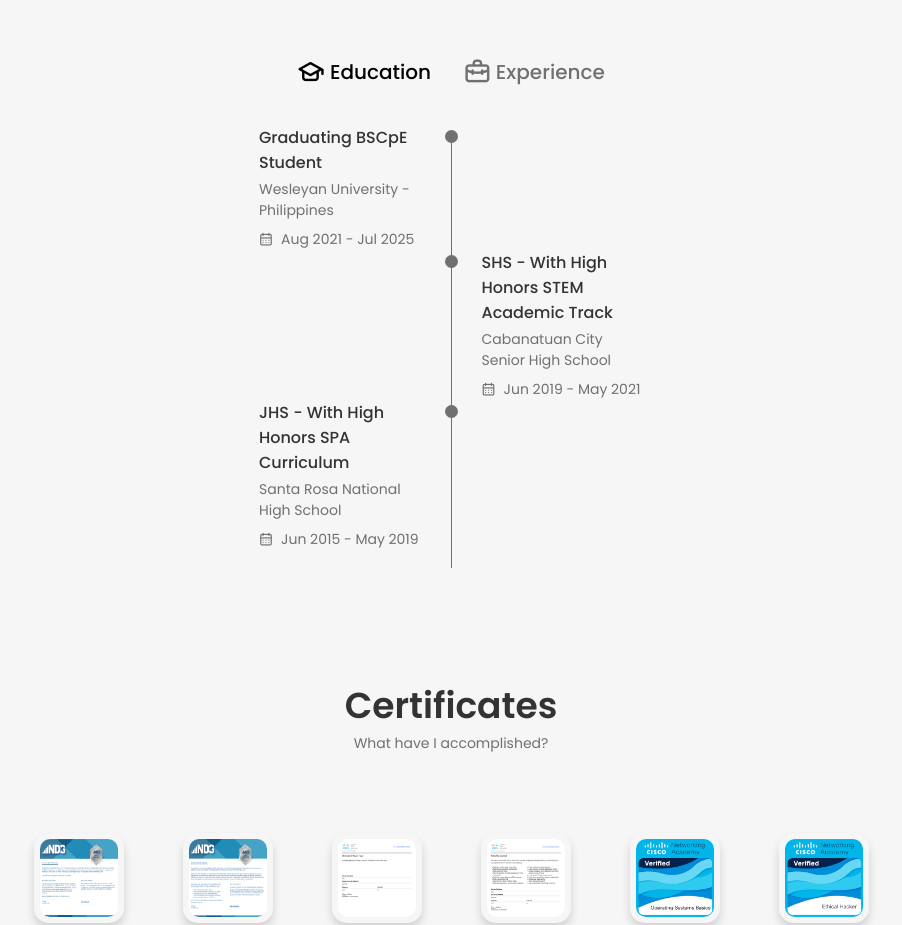
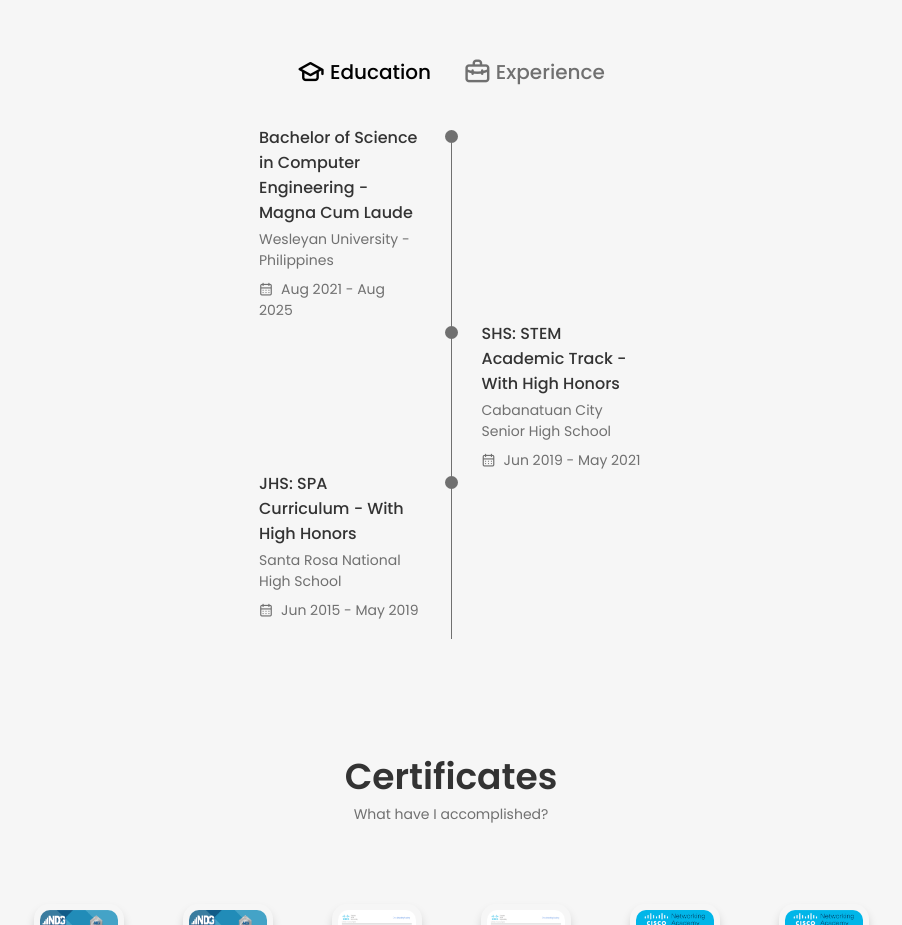
Before and after one commit to OninBinuya/Binuya-Portfolio, a React (Vite) app: page / in a window 1280 px wide. Shown: the part 2300-3225 px from the top of the page, without its empty margins (189-1091 px from the left). Built offline with nearby package versions, Linux system fonts and the light colour scheme.

Commit message:
Update education and post contact form

```diff
--- a/src/components/contact/Contact.jsx
+++ b/src/components/contact/Contact.jsx
@@ -43,7 +43,7 @@ const Contact = () => {
             <div className="contact__content">
                 <h3 className="contact__title">Send something</h3>
                 <form action="https://formsubmit.co/oninjohn.binuya@gmail.com" method="POST" className="contact__form">
-                    <input type="hidden" name="_next" value="https://oninbinuya.github.io/Binuya-Portfolio" />
+                    <input type="hidden" name="_next" value="https://oninbinuya.vercel.app" />
                     <input type="hidden" name="_captcha" value="false"></input>
 
                 <div className="contact__form-div">
--- a/src/components/qualifications/Qualification.jsx
+++ b/src/components/qualifications/Qualification.jsx
@@ -4,17 +4,17 @@ import './quali.css';
 
 const educationData = [
     {
-        title: "Graduating BSCpE Student",
+        title: "Bachelor of Science in Computer Engineering - Magna Cum Laude",
         subtitle: "Wesleyan University - Philippines",
-        date: "Aug 2021 - Jul 2025"
+        date: "Aug 2021 - Aug 2025"
     },
     {
-        title: "SHS - With High Honors STEM Academic Track",
+        title: "SHS: STEM Academic Track - With High Honors",
         subtitle: "Cabanatuan City Senior High School",
         date: "Jun 2019 - May 2021"
     },
     {
-        title: "JHS - With High Honors SPA Curriculum",
+        title: "JHS: SPA Curriculum - With High Honors",
         subtitle: "Santa Rosa National High School",
         date: "Jun 2015 - May 2019"
     }
```
